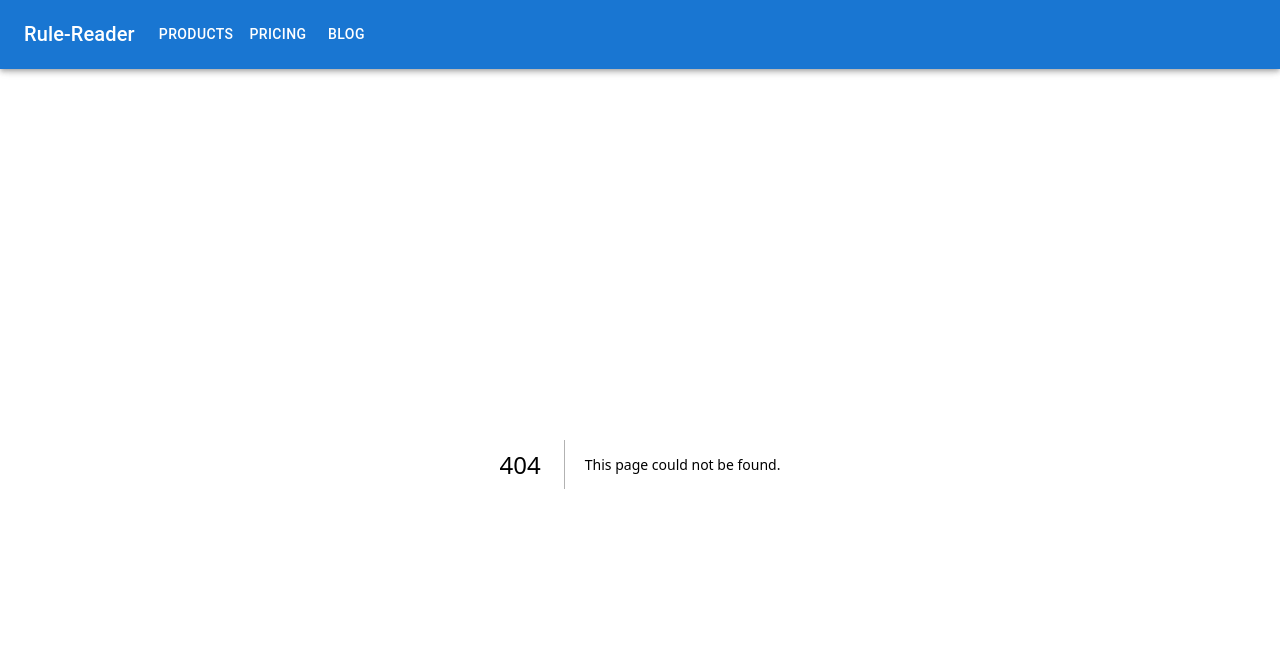
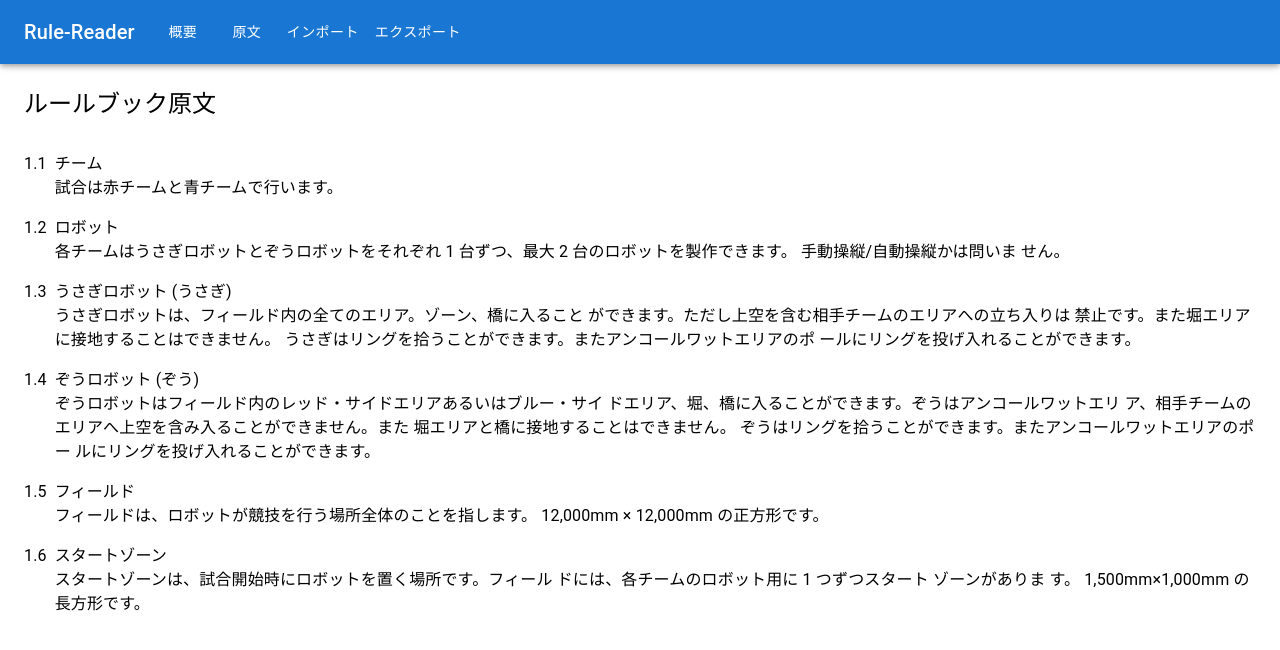
Before and after one commit to na-trium-144/robocon-rule-reader, a Next.js app: page /rulebook in a window 1280 px wide. Before the commit this address had no page. Shown: the top 650 px of the page. Built offline with nearby package versions, Linux system fonts and the light colour scheme.

Commit message:
仮データだけど表示できた

```diff
--- a/components/appbar.tsx
+++ b/components/appbar.tsx
@@ -11,9 +11,14 @@ import Avatar from "@mui/material/Avatar";
 import Button from "@mui/material/Button";
 import Tooltip from "@mui/material/Tooltip";
 import MenuItem from "@mui/material/MenuItem";
+import Link from "next/link";
 
-const pages = ["Products", "Pricing", "Blog"];
-const settings = ["Profile", "Account", "Dashboard", "Logout"];
+const pages = [
+  { name: "概要", href: "/" },
+  { name: "原文", href: "/rulebook" },
+  { name: "インポート", href: "/import" },
+  { name: "エクスポート", href: "/export" },
+];
 const title = "Rule-Reader";
 
 function ResponsiveAppBar() {
@@ -74,9 +79,11 @@ function ResponsiveAppBar() {
                 }}
               >
                 {pages.map((page) => (
-                  <MenuItem key={page} onClick={handleCloseNavMenu}>
-                    <Typography textAlign="center">{page}</Typography>
-                  </MenuItem>
+                  <Link key={page.name} href={page.href} legacyBehavior>
+                    <MenuItem onClick={handleCloseNavMenu}>
+                      <Typography textAlign="center">{page.name}</Typography>
+                    </MenuItem>
+                  </Link>
                 ))}
               </Menu>
             </Box>
@@ -93,13 +100,14 @@ function ResponsiveAppBar() {
             </Typography>
             <Box sx={{ flexGrow: 1, display: { xs: "none", md: "flex" } }}>
               {pages.map((page) => (
-                <Button
-                  key={page}
-                  onClick={handleCloseNavMenu}
-                  sx={{ my: 2, color: "white", display: "block" }}
-                >
-                  {page}
-                </Button>
+                <Link href={page.href} key={page.name} legacyBehavior>
+                  <Button
+                    onClick={handleCloseNavMenu}
+                    sx={{ color: "white", display: "block" }}
+                  >
+                    {page.name}
+                  </Button>
+                </Link>
               ))}
             </Box>
           </Toolbar>
--- /dev/null
+++ b/pages/rulebook.tsx
@@ -0,0 +1,79 @@
+import Box from "@mui/material/Box";
+import Grid from "@mui/material/Grid";
+import List from "@mui/material/List";
+import ListItem from "@mui/material/ListItem";
+import ListItemButton from "@mui/material/ListItemButton";
+import Divider from "@mui/material/Divider";
+import ListItemText from "@mui/material/ListItemText";
+import Typography from "@mui/material/Typography";
+
+const rulebook = [
+  { num: "1.1", text: ["チーム", "試合は赤チームと青チームで行います。"] },
+  {
+    num: "1.2",
+    text: [
+      "ロボット",
+      "各チームはうさぎロボットとぞうロボットをそれぞれ 1 台ずつ、最大 2 台のロボットを製作できます。 手動操縦/自動操縦かは問いま せん。",
+    ],
+  },
+  {
+    num: "1.3",
+    text: [
+      "うさぎロボット (うさぎ)",
+      "うさぎロボットは、フィールド内の全てのエリア。ゾーン、橋に入ること ができます。ただし上空を含む相手チームのエリアへの立ち入りは 禁止です。また堀エリアに接地することはできません。 うさぎはリングを拾うことができます。またアンコールワットエリアのポ ールにリングを投げ入れることができます。",
+    ],
+  },
+  {
+    num: "1.4",
+    text: [
+      "ぞうロボット (ぞう)",
+      "ぞうロボットはフィールド内のレッド・サイドエリアあるいはブルー・サイ ドエリア、堀、橋に入ることができます。ぞうはアンコールワットエリ ア、相手チームのエリアへ上空を含み入ることができません。また 堀エリアと橋に接地することはできません。 ぞうはリングを拾うことができます。またアンコールワットエリアのポー ルにリングを投げ入れることができます。",
+    ],
+  },
+  {
+    num: "1.5",
+    text: [
+      "フィールド",
+      "フィールドは、ロボットが競技を行う場所全体のことを指します。 12,000mm × 12,000mm の正方形です。",
+    ],
+  },
+  {
+    num: "1.6",
+    text: [
+      "スタートゾーン",
+      "スタートゾーンは、試合開始時にロボットを置く場所です。フィール ドには、各チームのロボット用に 1 つずつスタート ゾーンがありま す。 1,500mm×1,000mm の長方形です。",
+    ],
+  },
+];
+
+export default function RuleBook() {
+  return (
+    <>
+      <Typography variant="h5" sx={{ p: 2 }}>
+        ルールブック原文
+      </Typography>
+      <List sx={{ width: "100%" }}>
+        {rulebook.map((rule) => (
+          <ListItemButton key={rule.num}>
+            <Grid container alignItems="flex-start" spacing={1}>
+              <Grid item>
+                <Typography variant="body1" nowrap>
+                  {rule.num}
+                </Typography>
+              </Grid>
+              <Grid item xs>
+                <Box>
+                  {rule.text.map((line, i) => (
+                    <Typography variant="body1" key={i}>
+                      {line}
+                    </Typography>
+                  ))}
+                </Box>
+              </Grid>
+            </Grid>
+          </ListItemButton>
+        ))}
+      </List>
+    </>
+  );
+}
```
Also changed, not shown: pages/index.tsx (+22 -3 lines).
